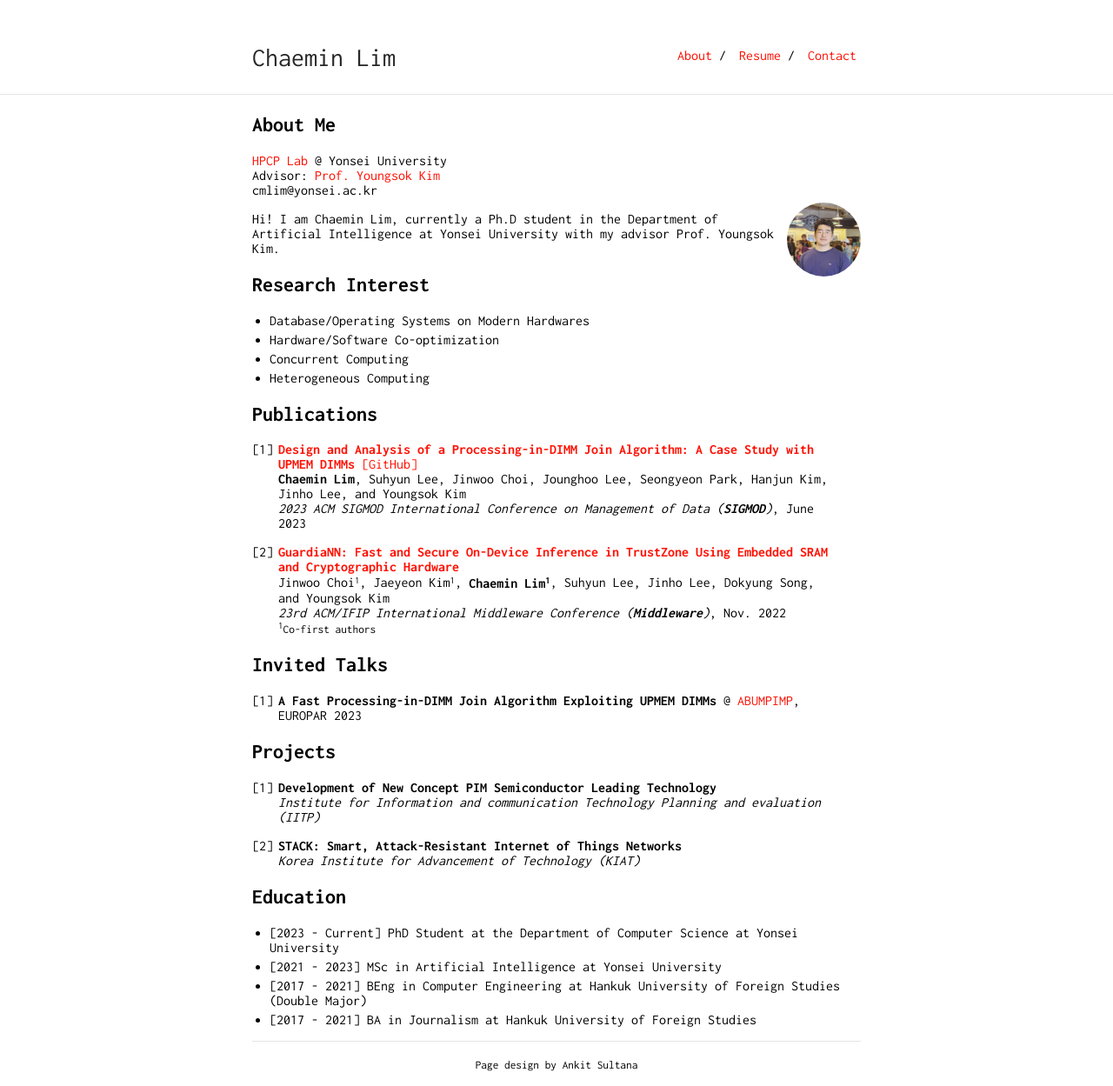
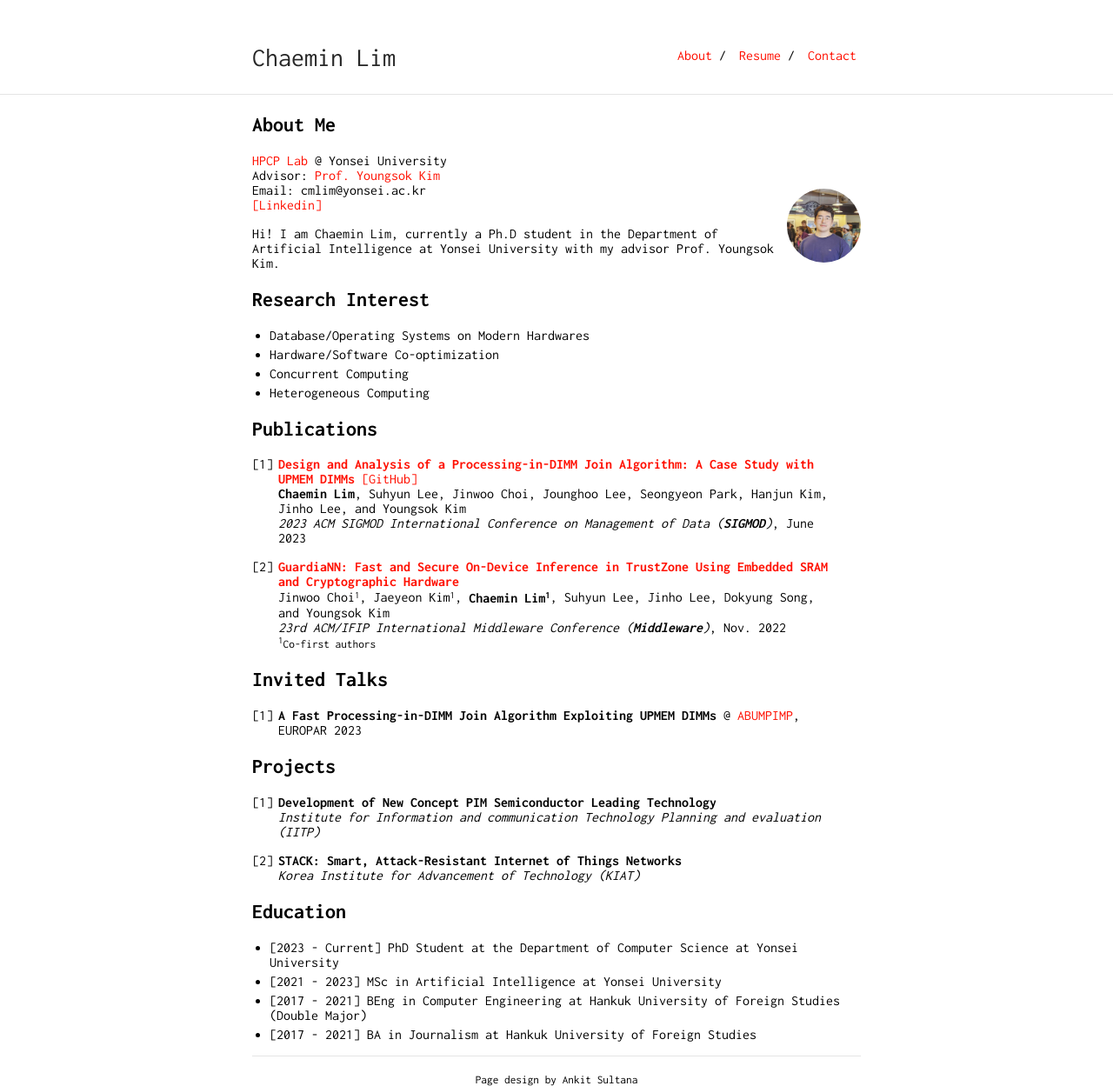
Before and after one commit to janoslim/janoslim.github.io, a Jekyll site: the page built from index.md, in a window 1280 px wide. Shown: the whole page at 87% size. Built offline with Jekyll 4.4.1, drawn with Linux system fonts in a browser that asks for light colours; our own code applies the rules of GitHub Pages for plain Markdown files.

Commit message:
Update index.md

```diff
--- a/index.md
+++ b/index.md
@@ -5,9 +5,9 @@ layout: default
 ## About Me
 
 <a href="https://hpcp.yonsei.ac.kr/">HPCP Lab</a> @ Yonsei University<br>
-  Advisor: <a href="https://hpcp.yonsei.ac.kr/~youngsok/">Prof. Youngsok Kim</a><br>
-  cmlim@yonsei.ac.kr<br>
-
+Advisor: <a href="https://hpcp.yonsei.ac.kr/~youngsok/">Prof. Youngsok Kim</a><br>
+Email: cmlim@yonsei.ac.kr<br>
+<a href="https://www.linkedin.com/in/chaemin-lim-038843263/">[Linkedin]</a>
 <img class="profile-picture" src="chaemin.png">
 
 Hi! I am Chaemin Lim, currently a Ph.D student in the Department of Artificial Intelligence at Yonsei University with my advisor Prof. Youngsok Kim.
```
